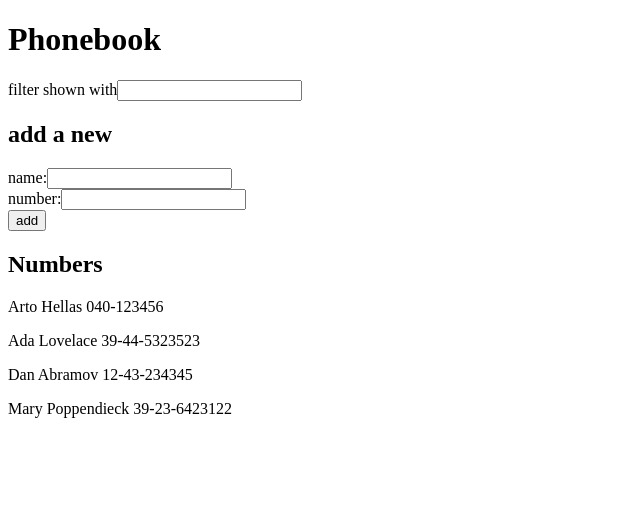
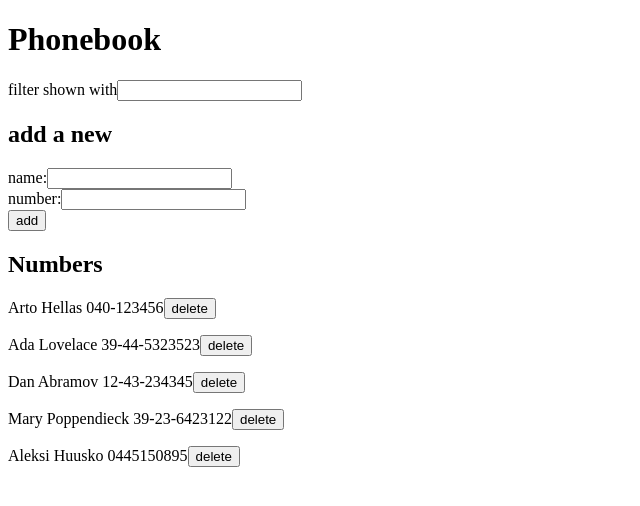
Before and after one commit to aleksihuusko/fullstackopen, a React (Vite) app in the folder osa2/puhelinluettelo/: page / in a window 1280 px wide. Shown: the top 506 px of the page, without its empty margins (0-640 px from the left). Built offline with nearby package versions, Linux system fonts and the light colour scheme; data requests are answered from the project's data file.

Commit message:
osa2 puhelinluettelo

```diff
--- a/osa2/puhelinluettelo/db.json
+++ b/osa2/puhelinluettelo/db.json
@@ -19,6 +19,11 @@
       "name": "Mary Poppendieck",
       "number": "39-23-6423122",
       "id": 4
+    },
+    {
+      "name": "Aleksi Huusko",
+      "number": "0445150895",
+      "id": 5
     }
   ]
 }
--- a/osa2/puhelinluettelo/src/App.jsx
+++ b/osa2/puhelinluettelo/src/App.jsx
@@ -1,6 +1,6 @@
-import axios from 'axios';
 import { useEffect, useState } from 'react';
 
+import phoneService from './services/persons';
 import Filter from './components/Filter';
 import PersonForm from './components/PersonForm';
 import Persons from './components/Persons';
@@ -12,8 +12,8 @@ const App = () => {
   const [filter, setFilter] = useState('');
 
   useEffect(() => {
-    axios.get('http://localhost:3001/persons').then((response) => {
-      setPersons(response.data);
+    phoneService.getAll().then((response) => {
+      setPersons(response);
     });
   }, []);
 
@@ -32,19 +32,54 @@ const App = () => {
   const handleSubmit = (e) => {
     e.preventDefault();
 
-    const nameExists = persons.some((person) => person.name === newName);
-    const numberExists = persons.some((person) => person.number === newNumber);
-
-    if (nameExists || numberExists) {
-      alert(`${newName} with ${newNumber} is already added to phonebook`);
+    const person = persons.find((p) => p.name === newName);
+    if (person) {
+      const isConfirmed = window.confirm(
+        `${newName} is already added to phonebook, replace the old number ${person.number} with a new one ${newNumber}?`
+      );
+      if (isConfirmed) {
+        const updatedPerson = { ...person, number: newNumber };
+        phoneService
+          .update(person.id, updatedPerson)
+          .then((response) => {
+            setPersons(persons.map((p) => (p.id !== person.id ? p : response)));
+            setNewName('');
+            setNewNumber('');
+          })
+          .catch((error) => {
+            console.log(error.response.data);
+          });
+      }
     } else {
       const newPerson = {
         name: newName,
         number: newNumber
       };
-      setPersons(persons.concat(newPerson));
-      setNewName('');
-      setNewNumber('');
+      phoneService
+        .create(newPerson)
+        .then((response) => {
+          setPersons(persons.concat(response));
+          setNewName('');
+          setNewNumber('');
+        })
+        .catch((error) => {
+          console.log(error.response.data);
+        });
+    }
+  };
+
+  const handleDelete = (id, name) => {
+    if (window.confirm(`Delete ${name}?`)) {
+      phoneService
+        .remove(id)
+        .then(() => {
+          setPersons(persons.filter((person) => person.id !== id));
+        })
+        .catch((error) => {
+          alert(`The person '${name}' was already deleted from the server.`);
+          setPersons(persons.filter((person) => person.id !== id));
+          console.log(error.response.data);
+        });
     }
   };
 
@@ -67,7 +102,7 @@ const App = () => {
       />
 
       <h2>Numbers</h2>
-      <Persons filteredPersons={filteredPersons} />
+      <Persons handleDelete={handleDelete} filteredPersons={filteredPersons} />
     </div>
   );
 };
--- a/osa2/puhelinluettelo/src/components/Persons.jsx
+++ b/osa2/puhelinluettelo/src/components/Persons.jsx
@@ -1,9 +1,10 @@
-const Persons = ({ filteredPersons }) => {
+const Persons = ({ handleDelete, filteredPersons }) => {
   return (
     <>
       {filteredPersons.map((person) => (
-        <p key={person.name}>
+        <p key={person.id}>
           {person.name} {person.number}
+          <button onClick={() => handleDelete(person.id, person.name)}>delete</button>
         </p>
       ))}
     </>
--- /dev/null
+++ b/osa2/puhelinluettelo/src/services/persons.js
@@ -0,0 +1,29 @@
+import axios from 'axios';
+const baseUrl = 'http://localhost:3001/persons';
+
+const getAll = () => {
+  const request = axios.get(baseUrl);
+  return request.then((response) => response.data);
+};
+
+const create = (newObject) => {
+  const request = axios.post(baseUrl, newObject);
+  return request.then((response) => response.data);
+};
+
+const update = (id, newObject) => {
+  const request = axios.put(`${baseUrl}/${id}`, newObject);
+  return request.then((response) => response.data);
+};
+
+const remove = (id) => {
+  const request = axios.delete(`${baseUrl}/${id}`);
+  return request.then((response) => response.data);
+};
+
+export default {
+  getAll,
+  create,
+  update,
+  remove
+};
```
